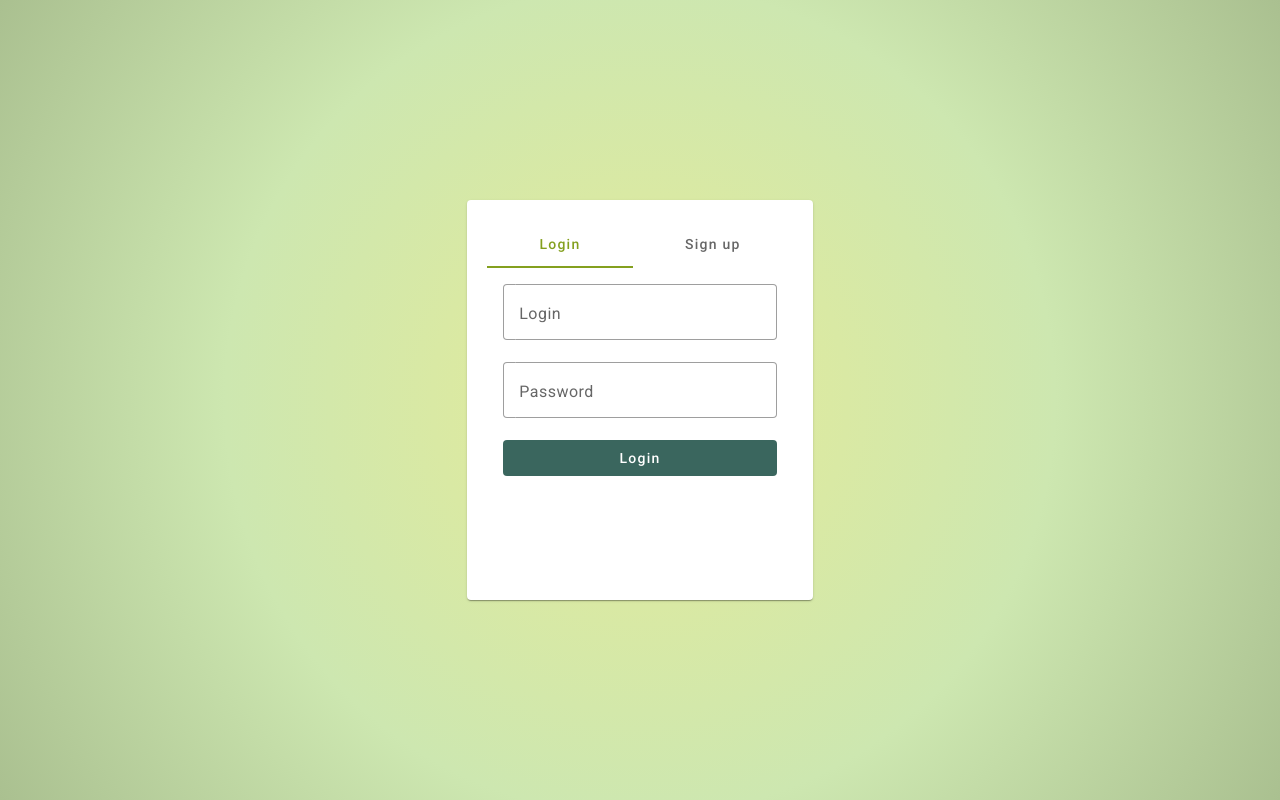
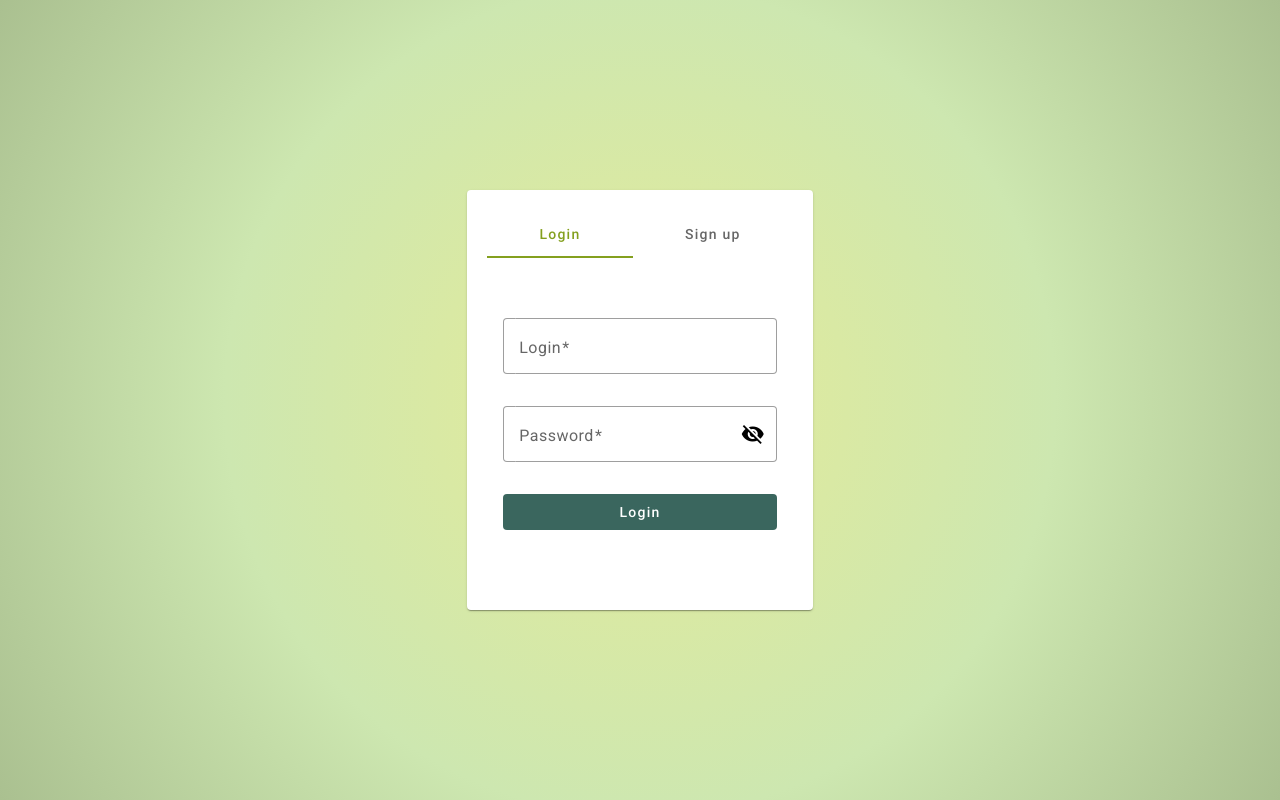
Before and after one commit to LauraSzymanska/journel-fe, an Angular app: page /login in a window 1280 px wide. Built offline with nearby package versions, Linux system fonts and the light colour scheme.

Commit message:
added login and register form

```diff
--- a/src/views/login/login.component.css
+++ b/src/views/login/login.component.css
@@ -10,16 +10,19 @@ mat-card {
   padding: 20px;
   width: 27%;
   min-width: 300px;
-  height: 400px;
+
 }
 
 mat-card-content {
   display: flex;
   flex-direction: column;
+  justify-content: center;
+  height: 300px;
 }
 
 mat-form-field {
   width: 100%;
+  margin-bottom: 10px;
 }
 
 .button-container {
--- a/src/views/login/login.component.html
+++ b/src/views/login/login.component.html
@@ -2,36 +2,51 @@
     <mat-tab-group>
         <mat-tab label="Login">
             <mat-card-content>
+                <form [formGroup]="loginForm" (ngSubmit)="onLoginSubmit()">
                     <mat-form-field appearance="outline">
                         <mat-label>Login</mat-label>
-                    <input matInput>
+                        <input type="text" matInput formControlName="login" required>
+                        <mat-error *ngIf="loginForm.get('login')?.hasError('required')">Login is required</mat-error>
                     </mat-form-field>
 
                     <mat-form-field appearance="outline">
                         <mat-label>Password</mat-label>
-                    <input matInput>
+                        <input [type]="hidePassword ? 'password' : 'text'" matInput formControlName="password" required>
+                        <mat-icon matSuffix (click)="this.hidePassword = !this.hidePassword;">
+                            {{ hidePassword ? 'visibility_off' : 'visibility' }}
+                        </mat-icon>
+                        <mat-error *ngIf="loginForm.get('password')?.hasError('required')">Password is required</mat-error>
                     </mat-form-field>
-                <button mat-flat-button color="accent" class="button-container">Login</button>
+                    <button type="submit" mat-flat-button color="accent" class="button-container">Login</button>
+                </form>
             </mat-card-content>
         </mat-tab>
 
         <mat-tab label="Sign up">
             <mat-card-content>
+                <form [formGroup]="signupForm" (ngSubmt)="onSignupSubmit">
                     <mat-form-field appearance="outline">
                         <mat-label>Login</mat-label>
-                    <input matInput>
+                        <input type="text" matInput formControlName="login" required>
+                        <mat-error *ngIf="signupForm.get('login')?.hasError('required')">Login is required</mat-error>
                     </mat-form-field>
 
                     <mat-form-field appearance="outline">
                         <mat-label>Email</mat-label>
-                    <input matInput>
+                        <input type="email" matInput formControlName="email" required>
+                        <mat-error *ngIf="signupForm.get('email')?.hasError('required')">Email is required</mat-error>
                     </mat-form-field>
 
                     <mat-form-field appearance="outline">
                         <mat-label>Password</mat-label>
-                    <input matInput>
+                        <input [type]="hideSignupPassword ? 'password' : 'text'" matInput formControlName="password" required>
+                        <mat-icon matSuffix (click)="this.hideSignupPassword = !this.hideSignupPassword;">
+                            {{ hidePassword ? 'visibility_off' : 'visibility' }}
+                        </mat-icon>
+                        <mat-error *ngIf="signupForm.get('password')?.hasError('required')">Password is required</mat-error>
                     </mat-form-field>
-                <button mat-flat-button color="accent" class="button-container">Sign up</button>
+                    <button type="submit" mat-flat-button color="accent" class="button-container">Sign up</button>
+                </form>
             </mat-card-content>
         </mat-tab>
     </mat-tab-group>
--- a/src/views/login/login.component.ts
+++ b/src/views/login/login.component.ts
@@ -1,17 +1,62 @@
+import { NgIf } from '@angular/common';
 import { Component } from '@angular/core';
+import {
+  FormControl,
+  FormGroup,
+  ReactiveFormsModule
+} from '@angular/forms';
 import { MatButtonModule } from '@angular/material/button';
 import { MatCardModule } from '@angular/material/card';
 import { MatFormFieldModule } from '@angular/material/form-field';
+import { MatIconModule } from '@angular/material/icon';
 import { MatInputModule } from '@angular/material/input';
-import { MatTab, MatTabGroup } from '@angular/material/tabs';
+import {
+  MatTab,
+  MatTabGroup
+} from '@angular/material/tabs';
 
 @Component({
   selector: 'app-login',
   standalone: true,
-  imports: [MatFormFieldModule, MatInputModule, MatCardModule, MatTabGroup, MatTab, MatButtonModule],
+  imports: [
+    MatFormFieldModule,
+    MatInputModule,
+    MatCardModule,
+    MatTabGroup,
+    MatTab,
+    MatButtonModule,
+    MatIconModule,
+    ReactiveFormsModule,
+    NgIf
+  ],
   templateUrl: './login.component.html',
   styleUrl: './login.component.css'
 })
 export class LoginComponent {
 
+  hidePassword = true;
+  hideSignupPassword = true;
+
+  loginForm = new FormGroup({
+    login: new FormControl(''),
+    password: new FormControl(''),
+  });
+
+  signupForm = new FormGroup({
+    login: new FormControl(''),
+    email: new FormControl(''),
+    password: new FormControl(''),
+  })
+
+  togglePasswordVisibility() {
+
+  }
+
+  onLoginSubmit() {
+
+  }
+
+  onSignupSubmit() {
+
+  }
 }
```
Lines whose indentation alone changed are shown as unchanged.
